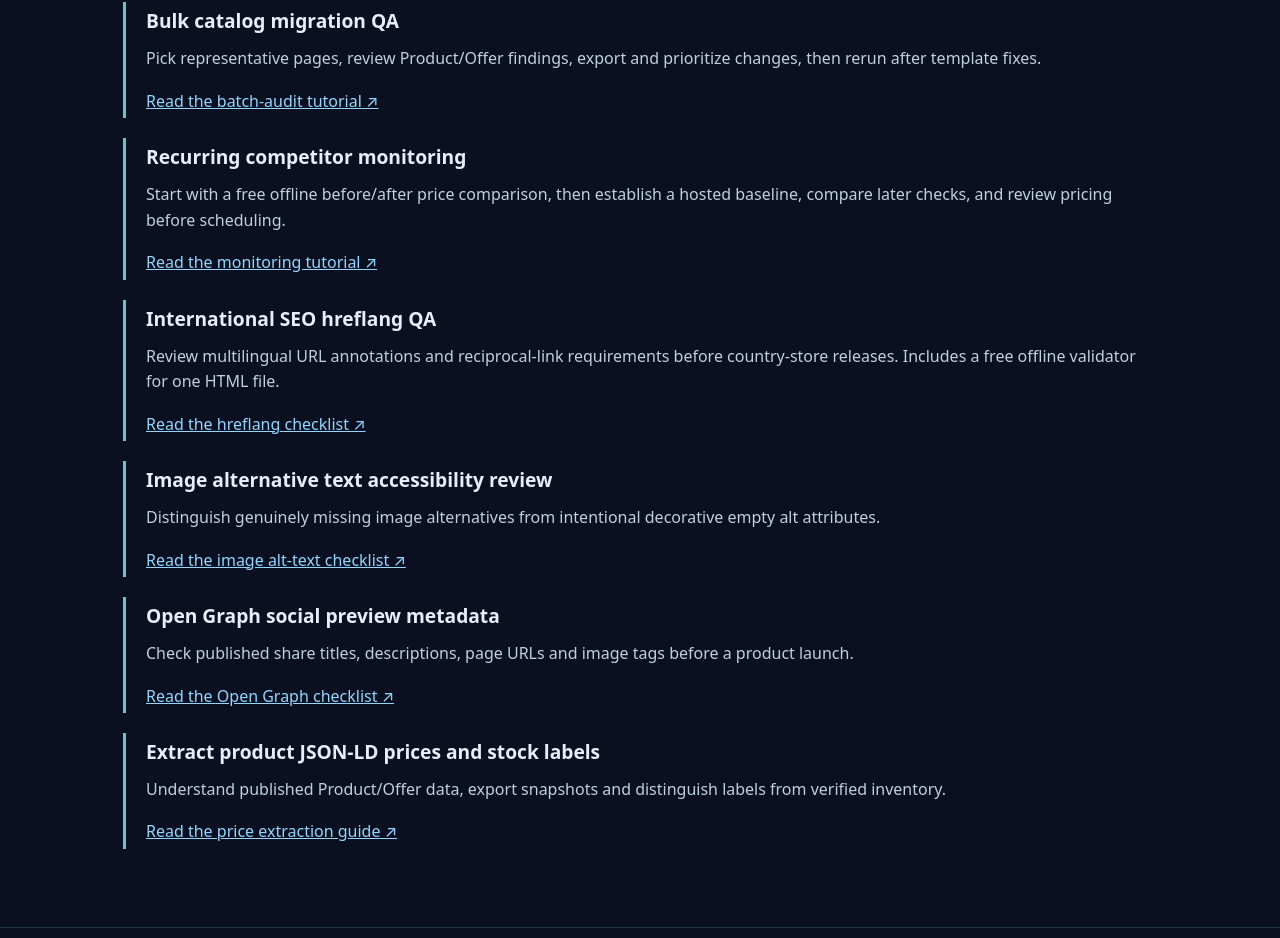
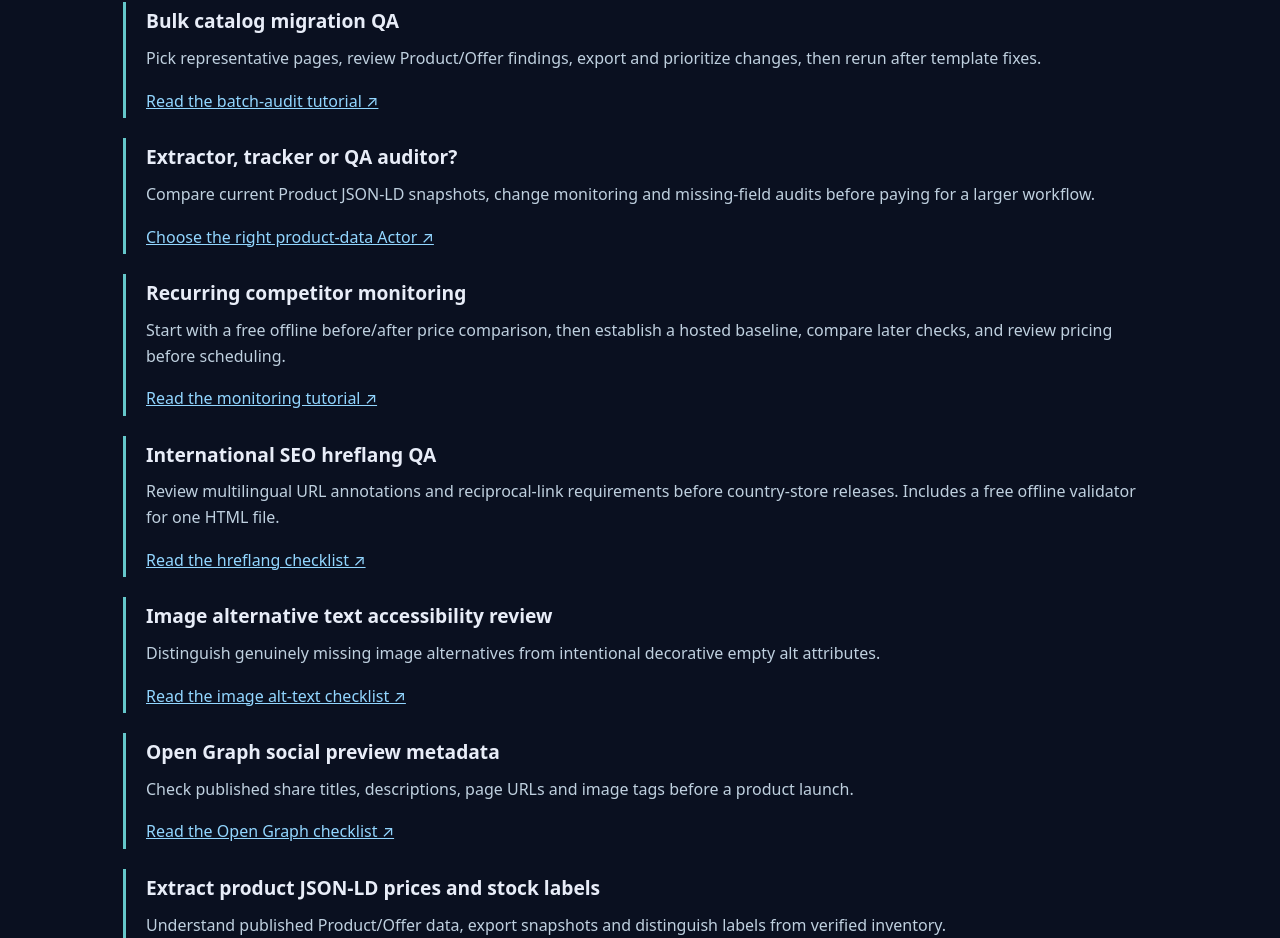
Before and after one commit to jojoagogog-beep/ecommerce-jsonld-qa-checklist, a plain HTML site: page index.html in a window 1280 px wide. Shown: the part 1896-2834 px from the top of the page. Drawn offline with Linux system fonts and the light colour scheme.

Commit message:
Explain product extraction vs recurring tracking to buyers

```diff
--- a/index.html
+++ b/index.html
@@ -119,6 +119,8 @@
     <h2>Follow a repeatable workflow, not a generic scraping promise.</h2>
     <div class="step"><h3>Bulk catalog migration QA</h3><p>Pick representative pages, review Product/Offer findings, export and prioritize changes, then rerun after template fixes.</p>
       <a href="https://github.com/jojoagogog-beep/ecommerce-jsonld-qa-checklist/blob/main/guides/bulk-product-jsonld-catalog-audit.md">Read the batch-audit tutorial ↗</a></div>
+    <div class="step"><h3>Extractor, tracker or QA auditor?</h3><p>Compare current Product JSON-LD snapshots, change monitoring and missing-field audits before paying for a larger workflow.</p>
+      <a href="https://github.com/jojoagogog-beep/ecommerce-jsonld-qa-checklist/blob/main/guides/product-jsonld-extractor-vs-price-tracker.md">Choose the right product-data Actor ↗</a></div>
     <div class="step"><h3>Recurring competitor monitoring</h3><p>Start with a free offline before/after price comparison, then establish a hosted baseline, compare later checks, and review pricing before scheduling.</p>
       <a href="https://github.com/jojoagogog-beep/ecommerce-jsonld-qa-checklist/blob/main/guides/competitor-price-stock-monitoring.md">Read the monitoring tutorial ↗</a></div>
     <div class="step"><h3>International SEO hreflang QA</h3><p>Review multilingual URL annotations and reciprocal-link requirements before country-store releases. Includes a free offline validator for one HTML file.</p>
```
Also changed, not shown: 2 other files.
